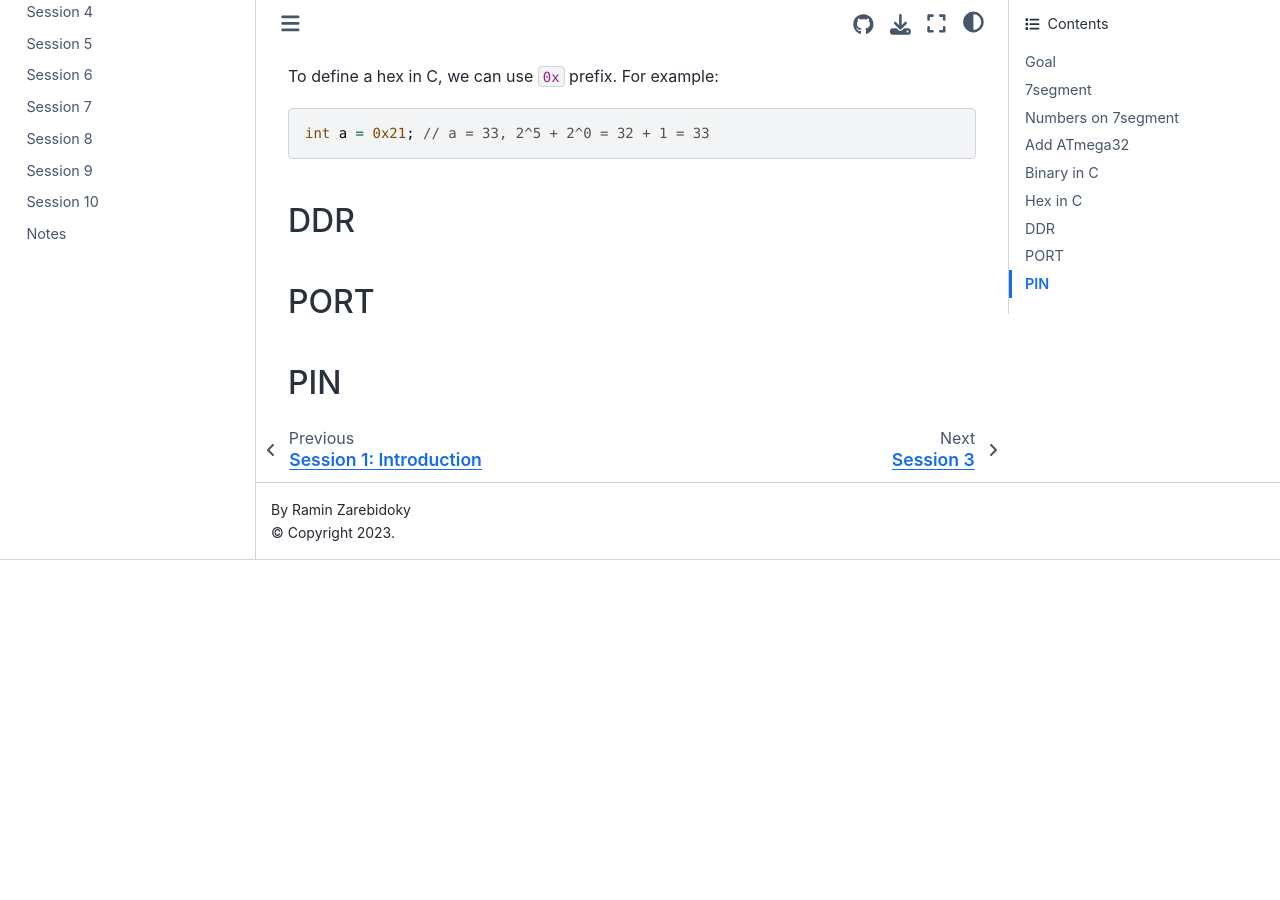
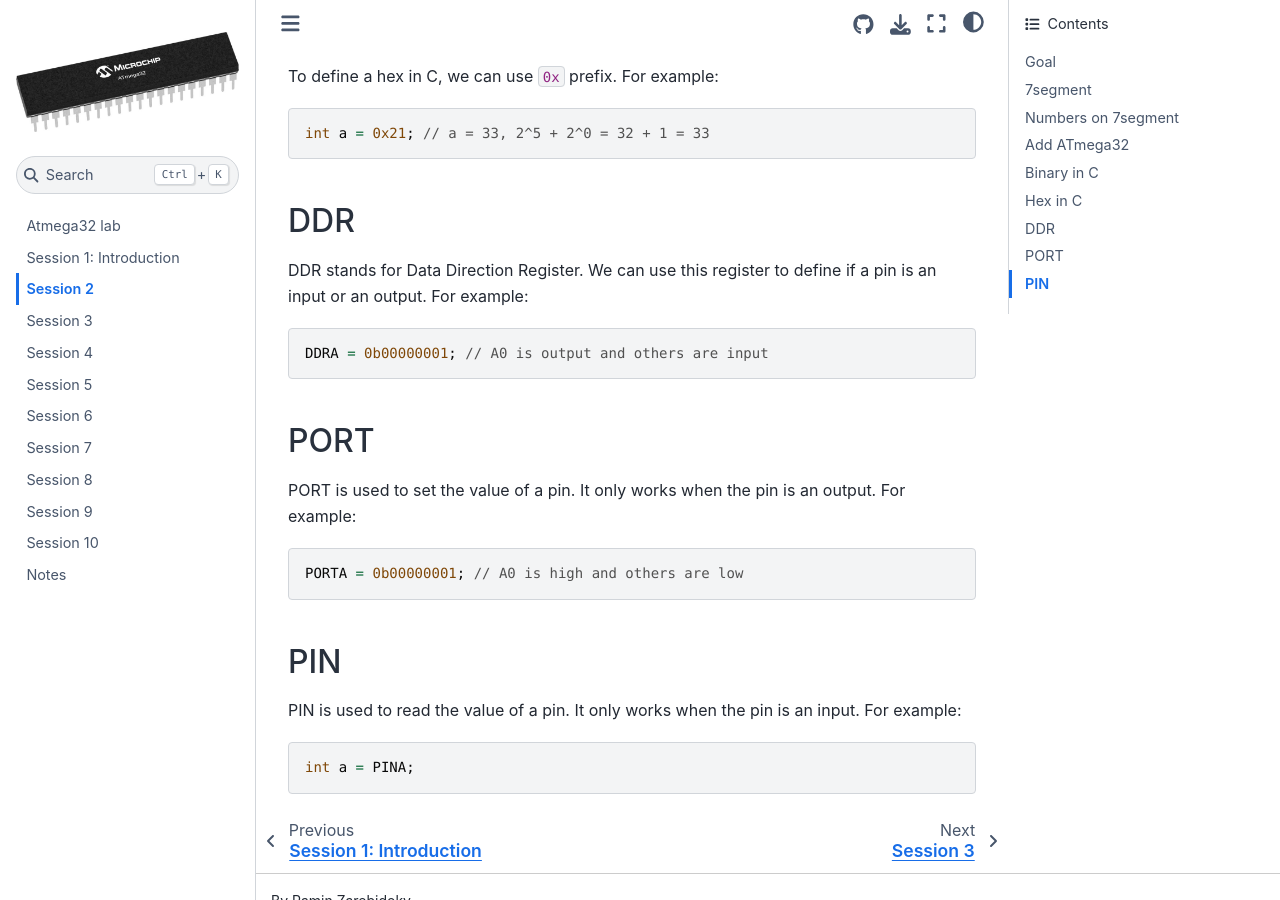
Before and after one commit to LiterallyTheOne/atmega32_lab, a Jupyter Book: the page built from docs/session_2.md, in a window 1280 px wide and 900 px high, scrolled down 746 px. Built offline with Jupyter Book 1.0.4 settings and Sphinx 7.4.7 and the Sphinx Book theme 1.1.4, drawn with Linux system fonts in a browser that asks for light colours; before the commit the page ends 1306 px from its top, so only the background shows below that.

Commit message:
Add DDR, PORT, PIN explanations

````diff
--- a/docs/session_2.md
+++ b/docs/session_2.md
@@ -30,6 +30,30 @@ int a = 0x21; // a = 33, 2^5 + 2^0 = 32 + 1 = 33
 
 ## DDR
 
+DDR stands for Data Direction Register.
+We can use this register to define if a pin is an input or an output.
+For example:
+
+```c
+DDRA = 0b00000001; // A0 is output and others are input
+```
+
 ## PORT
 
+PORT is used to set the value of a pin.
+It only works when the pin is an output.
+For example:
+
+```c
+PORTA = 0b00000001; // A0 is high and others are low
+```
+
 ## PIN
+
+PIN is used to read the value of a pin.
+It only works when the pin is an input.
+For example:
+
+```c
+int a = PINA;
+```
````
